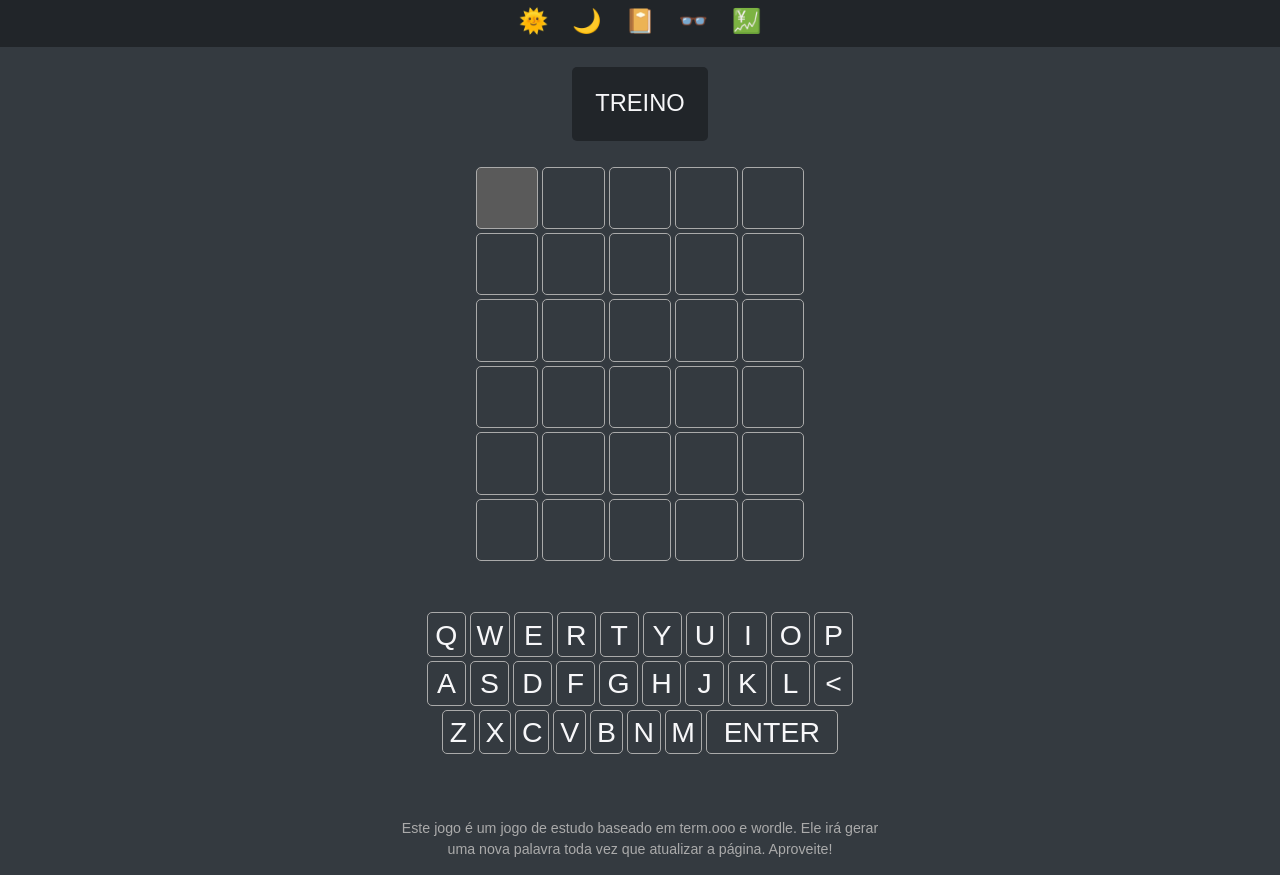
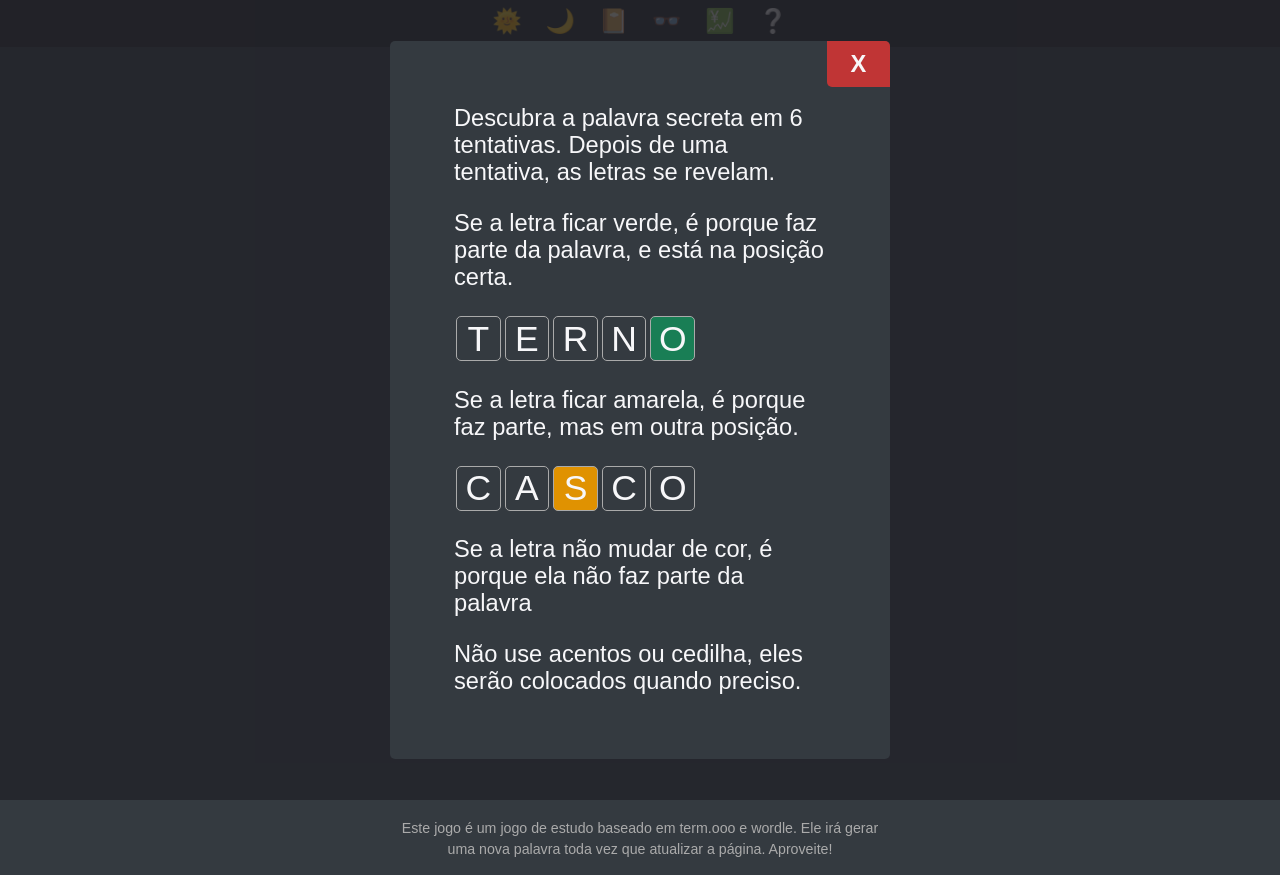
Before and after one commit to fddaineze/Treino, a Vue app: page / in a window 1280 px wide. Built offline with nearby package versions, Linux system fonts and the light colour scheme; a web font is replaced by a local one.

Commit message:
Offline + Help + new Status

```diff
--- a/src/App.vue
+++ b/src/App.vue
@@ -7,11 +7,12 @@
         <li><a @click="setTheme(2)">📔<span>Tema Sépia</span></a></li>
         <li><a @click="setTheme(3)">👓<span>Alto Contraste</span></a></li>
         <li><a @click="viewStats = true">💹<span>Estatísticas</span></a></li>
+        <li><a @click="viewHelp = true">❔<span>Ajuda</span></a></li>
       </ul>
     </nav>
-    <game></game>
-    <stats v-show="viewStats"></stats>
-    <span v-show="viewStats" class="close-stats" @click="viewStats = false">X</span>
+    <game v-show="viewGame" v-on:reload="reloadGame()"></game>
+    <stats v-show="viewStats" v-on:closed="closeModal()"></stats>
+    <help v-show="viewHelp" v-on:closed="closeModal()"></help>
   </div>
 </template>
 
@@ -19,10 +20,11 @@
 import { setTheme, setFontSize, loadStats } from "@/js/base.js";
 import Game from "@/components/Game.vue";
 import Stats from "@/components/Stats.vue";
+import Help from "@/components/Help.vue";
 
 export default {
   name: 'App',
-  components: {Game, Stats},
+  components: {Game, Stats, Help},
   computed: {
     theme() {
       return this.$store.state.theme
@@ -30,13 +32,22 @@ export default {
   },
   data() {
     return {
-      viewStats: false
+      viewStats: false,
+      viewHelp: true,
+      viewGame: true
     };
   },
   methods: {
     setTheme,
     setFontSize,
-    loadStats
+    loadStats,
+    reloadGame() {
+      console.log('reload');
+    },
+    closeModal() {
+      this.viewStats = false;
+      this.viewHelp = false;
+    }
   },
   watch: {
     theme: function () {
--- a/src/assets/base.scss
+++ b/src/assets/base.scss
@@ -4,4 +4,6 @@
 //@import "layout/reset";
 @import "layout/base";
 @import "layout/game";
+@import "layout/modal";
+@import "layout/help";
 @import "layout/stats";
--- a/src/assets/layout/_base.scss
+++ b/src/assets/layout/_base.scss
@@ -90,7 +90,7 @@ body {
     footer {
         display: flex;
         flex-flow: row;
-        align-items: end;
+        align-items: flex-end;
         justify-content: center;
 
         p {
--- a/src/assets/layout/_game.scss
+++ b/src/assets/layout/_game.scss
@@ -5,6 +5,8 @@
         &.selected {
             .word-letter:hover {
                 cursor: pointer;
+            }
+        }
     }
 }
 
@@ -28,8 +30,6 @@
     }
     &.correct {
         background-color: $success;
-            }
-        }
     }
 }
 
--- /dev/null
+++ b/src/assets/layout/_help.scss
@@ -0,0 +1,10 @@
+#help {
+    width: 90vw;
+    max-width: 500px;
+
+    .word-letter {
+        width: 1.2em;
+        height: 1.2em;
+        font-size: 1.5em;
+    }
+}
--- /dev/null
+++ b/src/assets/layout/_modal.scss
@@ -0,0 +1,57 @@
+.modal-backdrop {
+    position: fixed;
+    top:0;left:0;
+    background-color: #222229CC;
+    width: 100vw;
+    height: 100vh;
+
+    display: flex;
+    justify-content: center;
+    align-items: center;
+}
+.modal {
+    position: relative;
+    max-height: calc(90vh - 40px);
+    max-width: 90vw;
+    background-color: var(--gray-200);
+    border-radius: 5px;
+
+    display: flex;
+    flex-direction: column;
+    justify-content: flex-start;
+    align-items: center;
+    padding: 40px 0;
+
+    .content {
+        overflow-y: auto;
+        padding: 0 5vw;
+    }
+}
+
+.close-stats {
+    position: absolute;
+    top: 0;
+    right: 0;
+    background-color: $danger;
+    padding: .4em 1em;
+    font-weight: bold;
+    border-radius: 5px;
+    border-top-left-radius: 0;
+    border-bottom-right-radius: 0;
+    cursor: pointer;
+}
+
+[theme="contrast"] {
+    .modal-backdrop {
+        background-color: #000D;
+        .modal{
+            border: 1px solid var(--black);
+        }
+    }
+}
+
+@media only screen and (max-width: 500px) {
+    .close-stats {
+        padding: .3em .6em;
+    }
+}
--- a/src/assets/layout/_stats.scss
+++ b/src/assets/layout/_stats.scss
@@ -1,69 +1,58 @@
 #stats {
-    position: fixed;
-    width: 80vw;
-    height: 90vh;
-    top: 5vh; left: 5vw;
-    padding: 0 5vw;
-    background-color: var(--gray-200);
-    box-shadow: 0 0 40px 40px var(--gray-100);
-    border-radius: 5px;
-
-    display: flex;
-    flex-direction: column;
-    justify-content: flex-start;
-    align-items: center;
-
-    .font-lg {
+    .content {
+        margin: 0 0 1em 0 ;
+        display: flex;
+        flex-wrap: wrap;
+    }
+    p {
         margin: 0;
         margin-top: .4em;
         padding-bottom: .4em;
-        width: 100%;
+        width: 50%;
         max-width: 420px;
         display: flex;
-        align-items: baseline;
-        justify-content: space-between;
+        flex-direction: column-reverse;
+        align-items: center;
+        justify-content: center;
         border-bottom: 1px solid var(--gray-100);
-
-        &:first-child {
-            margin-top: 4em;
+        font-size: 1.8em;
+        span {
+            font-size: .6em;
+            width: 100%;
+            text-align: center;
         }
         strong {
-            padding-left: .8em
+        }
+        &:first-child {
+            width: 100%;
+            max-width: none;
         }
     }
 }
-.close-stats {
-    position: fixed;
-    top: 3vh; right: 3vw;
-    background-color: $danger;
-    padding: .8em 1em;
-    font-weight: bold;
-    border-radius: 5px;
-    cursor: pointer;
-}
 
 [theme="light"] {
-    #stats {
-        box-shadow: 0 0 40px 40px var(--gray-600);
+    #stats p {
+        border-bottom: 1px solid var(--gray-400);
     }
 }
 [theme="sepia"] {
-    #stats {
-        box-shadow: 0 0 40px 40px var(--gray-600);
+    #stats p {
+        border-bottom: 1px solid var(--gray-500);
     }
 }
 [theme="contrast"] {
-    #stats {
-        border: 1px solid var(--black);
+    #stats p {
+        border-bottom: 1px solid var(--black);
     }
 }
 
 @media only screen and (max-width: 500px) {
-    #stats .font-lg {
-        font-size: 1em !important;
-    }
-    .close-stats {
-        top: 3vh; right: 3vw;
-        padding: .5em .7em;
+    #stats p {
+        font-size: 1.4em !important;
     }
 }
+@media only screen and (max-width: 350px) {
+    #stats p {
+        width: 100%;
+    }
+}
--- a/src/components/Game.vue
+++ b/src/components/Game.vue
@@ -96,7 +96,7 @@ export default {
     keyPressed(key) {
       if(this.complete) {
         if(key.code == 'Enter' || key.code == 'NumpadEnter' || key.code == 'KeyENTER') {
-          window.location.reload();
+          this.$emit('reload');
           return;
         }
         return;
--- /dev/null
+++ b/src/components/Help.vue
@@ -0,0 +1,49 @@
+<template>
+  <div class="modal-backdrop">
+    <aside class="modal" id="help">
+      <div class="content">
+        <p>Descubra a palavra secreta em 6 tentativas. Depois de uma tentativa, as letras se revelam.</p>
+        <p>Se a letra ficar verde, é porque faz parte da palavra, e está na posição certa.</p>
+        <p class="word">
+            <span class="word-letter"> T </span>
+            <span class="word-letter"> E </span>
+            <span class="word-letter"> R </span>
+            <span class="word-letter"> N </span>
+            <span class="word-letter correct"> O </span>
+        </p>
+        <p>Se a letra ficar amarela, é porque faz parte, mas em outra posição.</p>
+        <p class="word">
+            <span class="word-letter"> C </span>
+            <span class="word-letter"> A </span>
+            <span class="word-letter hot"> S </span>
+            <span class="word-letter"> C </span>
+            <span class="word-letter"> O </span>
+        </p>
+        <p>Se a letra não mudar de cor, é porque ela não faz parte da palavra</p>
+        <p>Não use acentos ou cedilha, eles serão colocados quando preciso.</p>
+      </div>
+
+      <span class="close-stats" @click="$emit('closed');">X</span>
+    </aside>
+  </div>
+</template>
+
+<script>
+export default {
+  name: 'Help',
+  computed: {
+  },
+  data() {
+    return {};
+  },
+  methods: {
+  },
+  watch: {},
+  mounted() {},
+  created() {}
+}
+</script>
+
+<style lang="scss">
+@import "../assets/base.scss"
+</style>
--- a/src/components/Stats.vue
+++ b/src/components/Stats.vue
@@ -1,12 +1,35 @@
 <template>
-  <main id="stats">
-    <p class="font-lg">Partidas Iniciadas: <strong>{{stats.matches}}</strong></p>
-    <p class="font-lg">Partidas Concluídas: <strong>{{stats.win + stats.loss}}</strong></p>
-    <p class="font-lg">Palavras Descobertas: <strong>{{stats.win}}</strong></p>
-    <p class="font-lg">Palavras Perdidas: <strong>{{stats.loss}}</strong></p>
-    <p class="font-lg">Melhor Seq. de Acertos: <strong>{{stats.bestWinSeq}}</strong></p>
-    <p class="font-lg">Sequência Atual: <strong>{{stats.atualWinSeq}}</strong></p>
-  </main>
+  <div class="modal-backdrop">
+    <aside class="modal" id="stats">
+      <div class="content">
+        <p>
+          <span class="font-sm">Partidas<br>Iniciadas</span>
+          <strong>{{stats.matches}}</strong>
+        </p>
+        <p>
+          <span class="font-sm">Concluídas</span>
+          <strong>{{((100*(stats.win + stats.loss))/stats.matches).toFixed(1)}}%</strong>
+        </p>
+
+        <p>
+          <span class="font-sm">Ganhas</span>
+          <strong>{{((100*stats.win)/(stats.win + stats.loss).toFixed(1))}}%</strong>
+        </p>
+
+        <p>
+          <span class="font-sm">Sequência<br>de Vitórias</span>
+          <strong>{{stats.atualWinSeq}}</strong>
+        </p>
+        <p>
+          <span class="font-sm">Melhor<br>Sequência</span>
+          <strong>{{stats.bestWinSeq}}</strong>
+
+        </p>
+      </div>
+
+      <span class="close-stats" @click="$emit('closed');">X</span>
+    </aside>
+  </div>
 </template>
 
 <script>
--- a/src/js/base.js
+++ b/src/js/base.js
@@ -16,12 +16,10 @@ const setFontSize = (payload) => {
 }
 
 const loadStats = () => {
-    console.log('load stats');
     if (localStorage.treinoStats) {
         let sg = JSON.parse(localStorage.treinoStats);
         store.commit("setStats",sg);
         store.commit("setTheme",sg.theme);
-        console.log(sg);
     }
 }
 
```
Also changed, not shown: src/assets/layout/_reset.scss (deleted, +0 -48 lines). Lines whose indentation alone changed are shown as unchanged.
